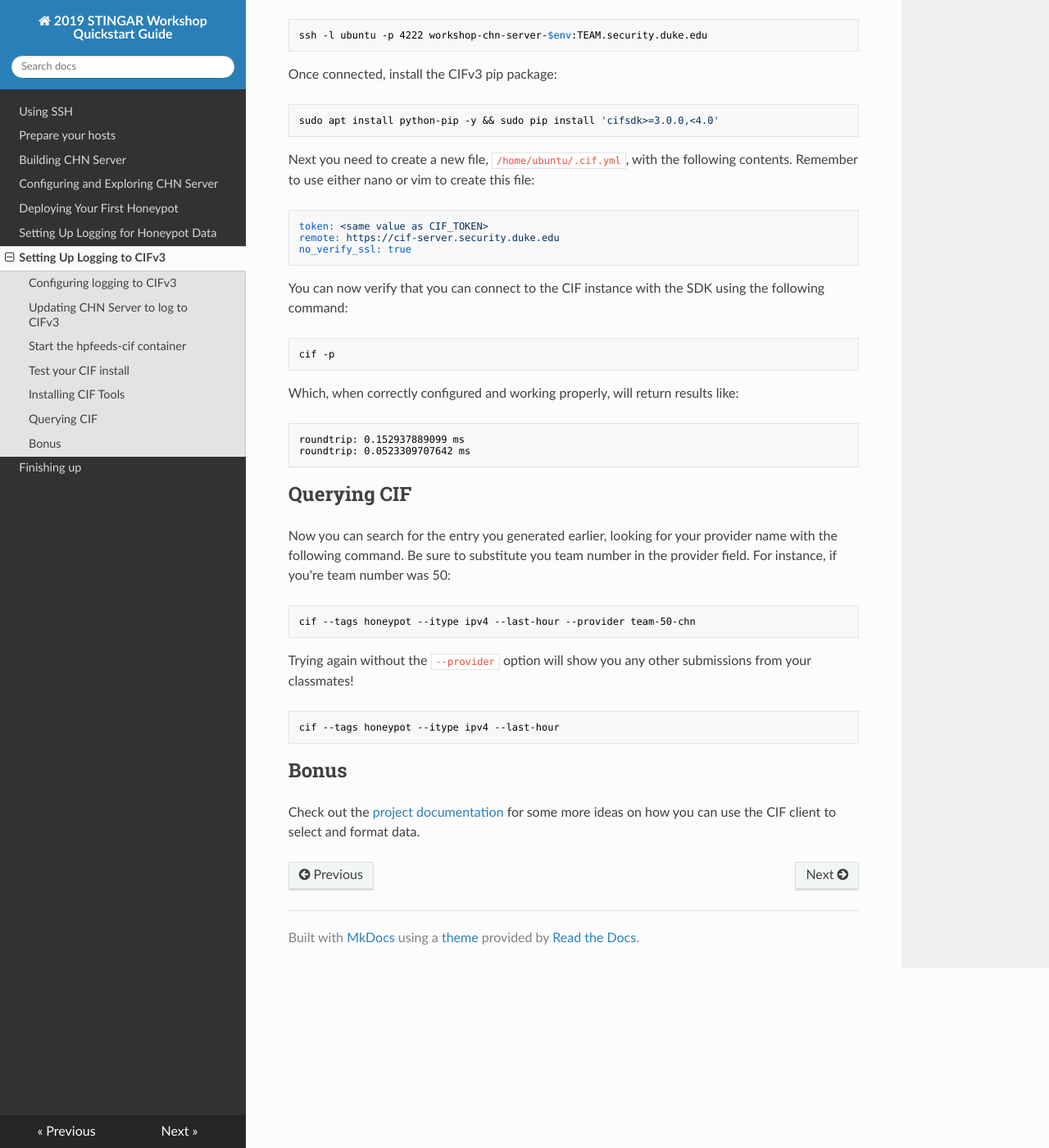
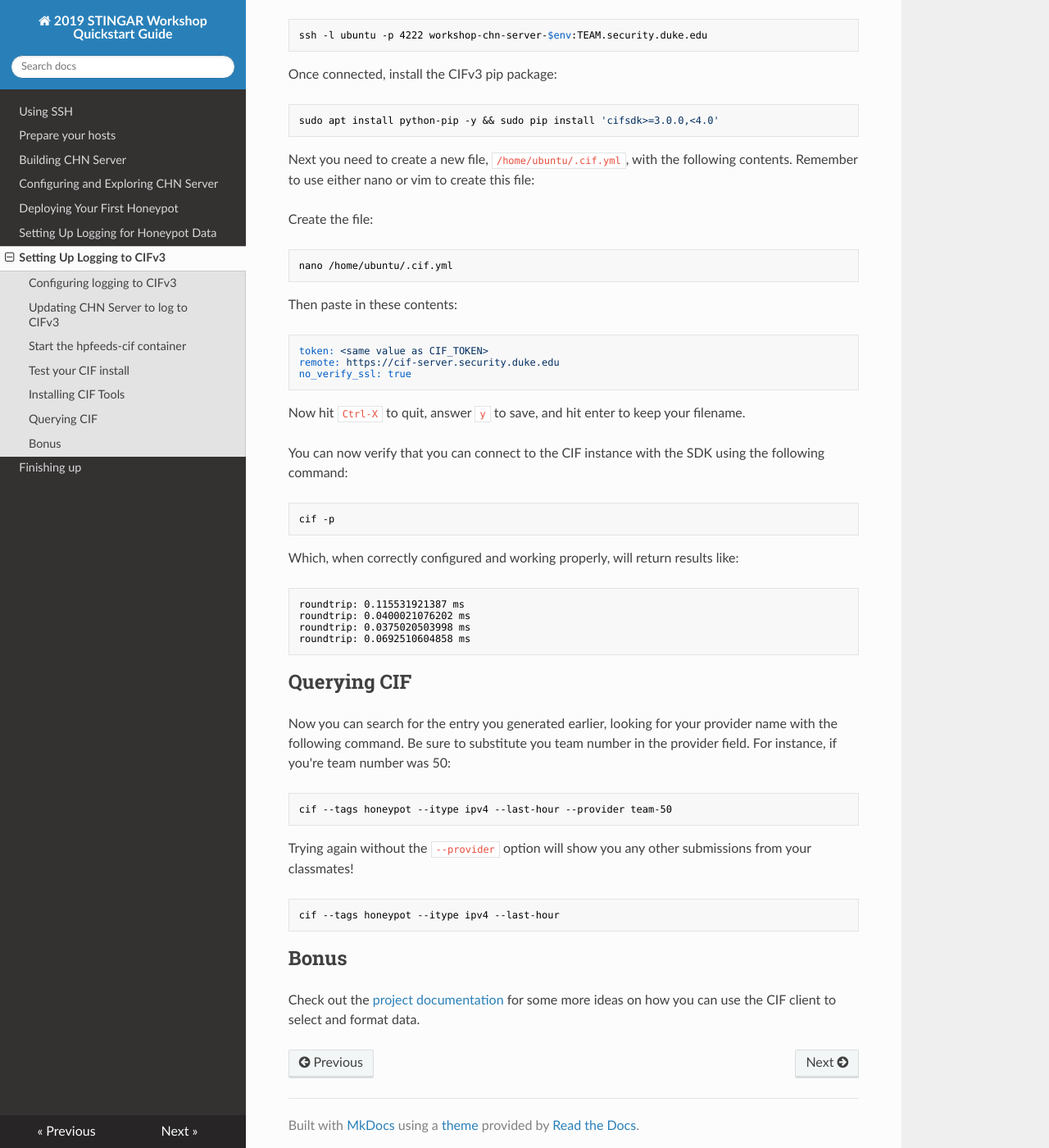
Before and after one commit to ckrez/it358-chn, an MkDocs documentation site: the page built from docs/configuring_cif.md, in a window 1280 px wide and 1400 px high, scrolled down 2478 px. Shown: the whole window at 82% size. Built offline with MkDocs 1.6.1, drawn with Linux system fonts in a browser that asks for light colours; nearby versions of some CDN libraries; old or Windows-style settings are respelled for this version of MkDocs.

Commit message:
#nano4lyfe
Signed-off-by: Jesse Bowling <jesse.bowling@duke.edu>

````diff
--- a/docs/configuring_cif.md
+++ b/docs/configuring_cif.md
@@ -117,11 +117,18 @@ sudo apt install python-pip -y && sudo pip install 'cifsdk>=3.0.0,<4.0'
 Next you need to create a new file, `/home/ubuntu/.cif.yml`, with the following contents. Remember to use either nano
  or vim to create this file:
 
+Create the file:
+```bash
+nano /home/ubuntu/.cif.yml
+```
+
+Then paste in these contents:
 ```yaml
 token: <same value as CIF_TOKEN>
 remote: https://cif-server.security.duke.edu
 no_verify_ssl: true
 ```
+Now hit `Ctrl-X` to quit, answer `y` to save, and hit enter to keep your filename.
 
 You can now verify that you can connect to the CIF instance with the SDK using the following command:
 
@@ -130,15 +137,18 @@ cif -p
 ```
 Which, when correctly configured and working properly, will return results like:
 ```bash
-roundtrip: 0.152937889099 ms
-roundtrip: 0.0523309707642 ms
+roundtrip: 0.115531921387 ms
+roundtrip: 0.0400021076202 ms
+roundtrip: 0.0375020503998 ms
+roundtrip: 0.0692510604858 ms
 ```
+
 ## Querying CIF
 Now you can search for the entry you generated earlier, looking for your provider name with the following command. Be
  sure to substitute you team number in the provider field. For instance, if you're team number was 50:
 
 ```bash
-cif --tags honeypot --itype ipv4 --last-hour --provider team-50-chn
+cif --tags honeypot --itype ipv4 --last-hour --provider team-50
 ```
 
 Trying again without the `--provider` option will show you any other submissions from your classmates!
````
